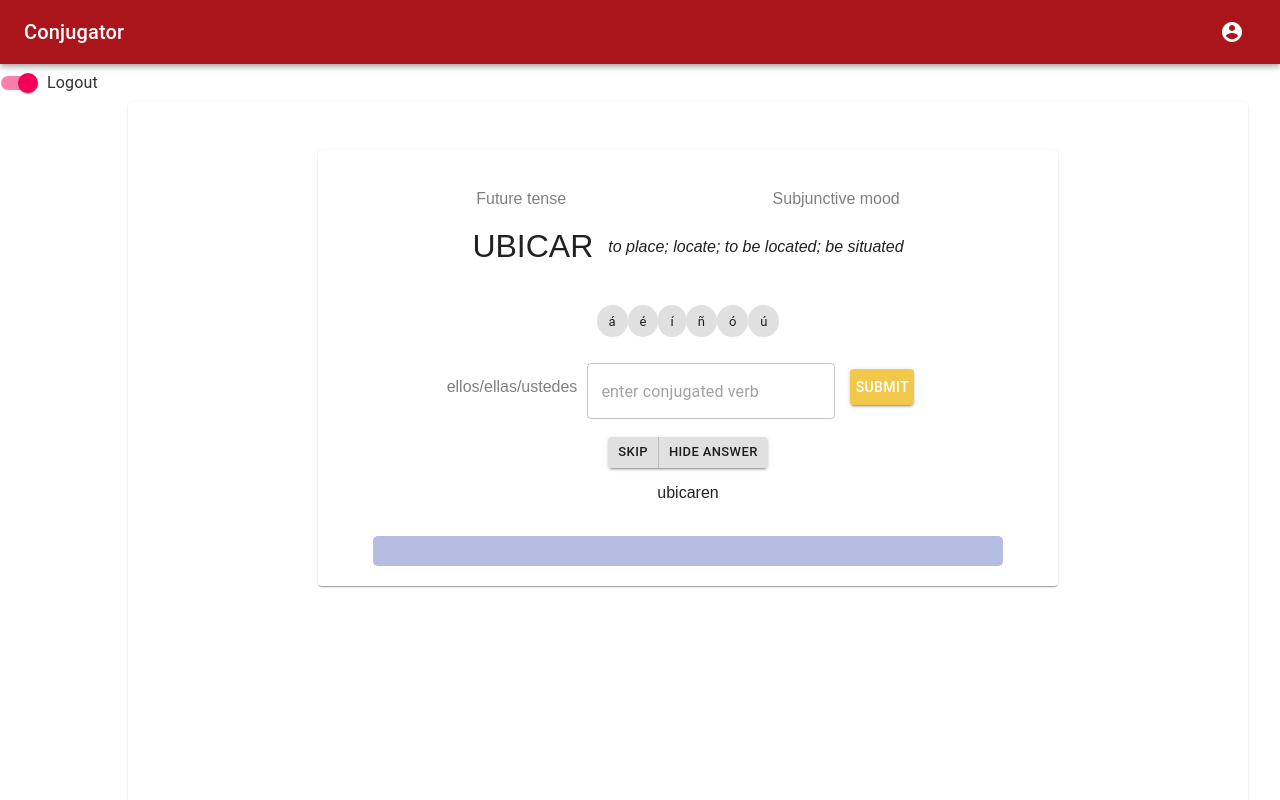
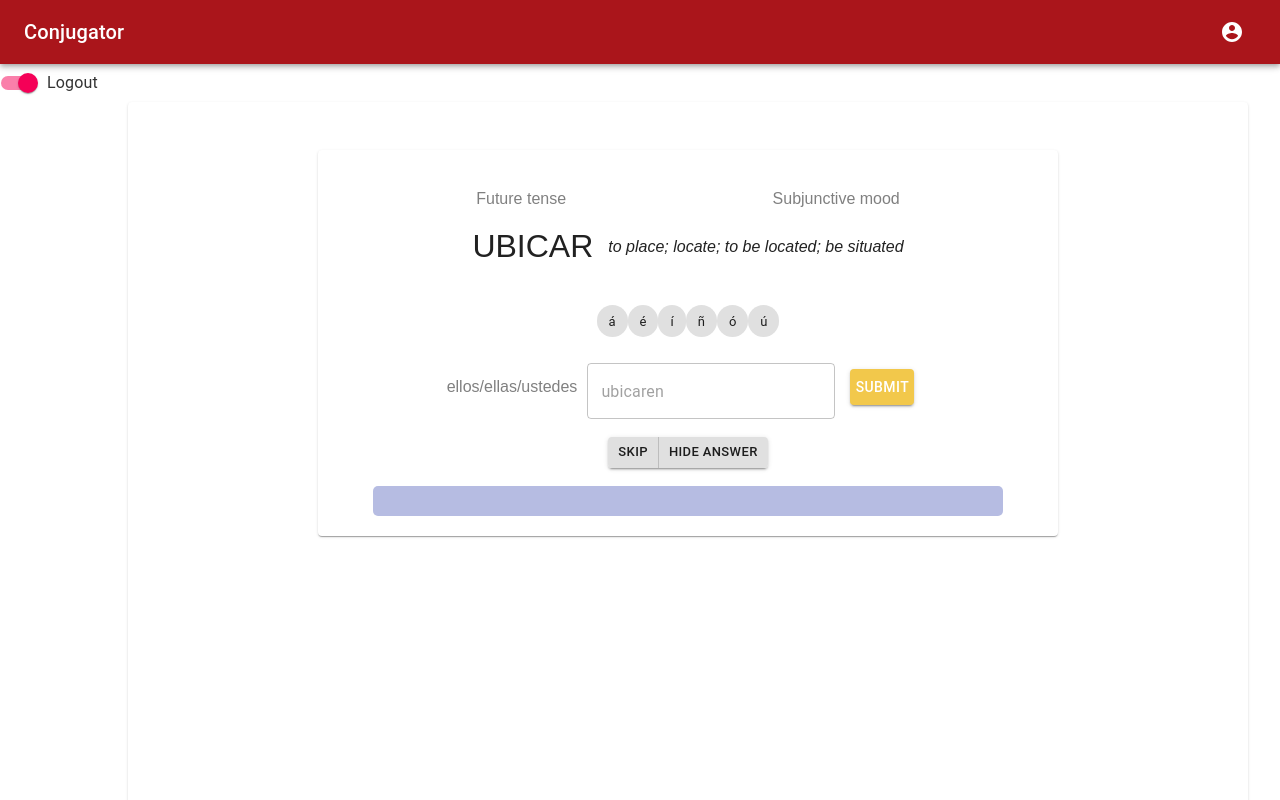
Before and after one commit to buildweek-conjugator/Frontend, a React (Create React App) app in the folder conjugator/: page /game in a window 1280 px wide. Both pictures are taken after a click on the button "SHOW ANSWER". Shown: the top 800 px of the page. Built offline with nearby package versions, Linux system fonts and the light colour scheme.

Commit message:
conditional rendering to show answer within text input field

```diff
--- a/conjugator/src/views/components/ConjugatorGame/ConjugatorGame.js
+++ b/conjugator/src/views/components/ConjugatorGame/ConjugatorGame.js
@@ -142,6 +142,17 @@ export default function ConjugatorGame() {
         <div className="subject-input-container">
           <span id="subject">{verb.performer}</span>
 
+          { answer ?
+              <TextField
+                id="outlined-name"
+                name="value"
+                onChange={handleChange}
+                placeholder={data.answer}
+                value={verb.value}
+                margin="normal"
+                variant="outlined"
+              />
+            :
               <TextField
                 id="outlined-name"
                 name="value"
@@ -149,7 +160,9 @@ export default function ConjugatorGame() {
                 placeholder="enter conjugated verb"
                 value={verb.value}
                 margin="normal"
-            variant="outlined" />
+                variant="outlined"
+              />
+          }
 
           <Button
             type="submit"
@@ -176,7 +189,7 @@ export default function ConjugatorGame() {
                 >{answer ? `Hide Answer` : `Show Answer`}</Button>
             </ButtonGroup>
           </Grid>
-          {answer && <p>{data.answer}</p>}
+          {/* {answer && <p>{data.answer}</p>} */}
         <ProgressBar className="progress-bar" completed={completed} />
       </form>
     </Paper>
```
Lines whose indentation alone changed are shown as unchanged.
